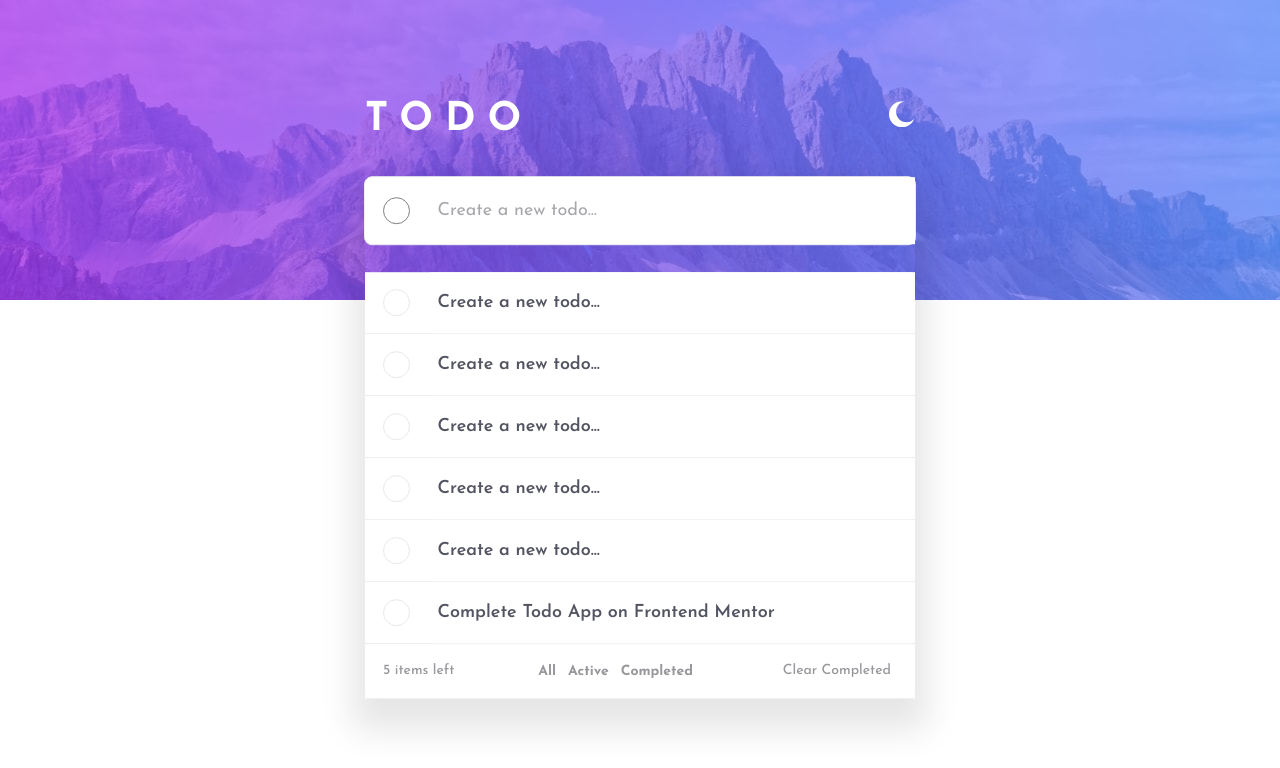
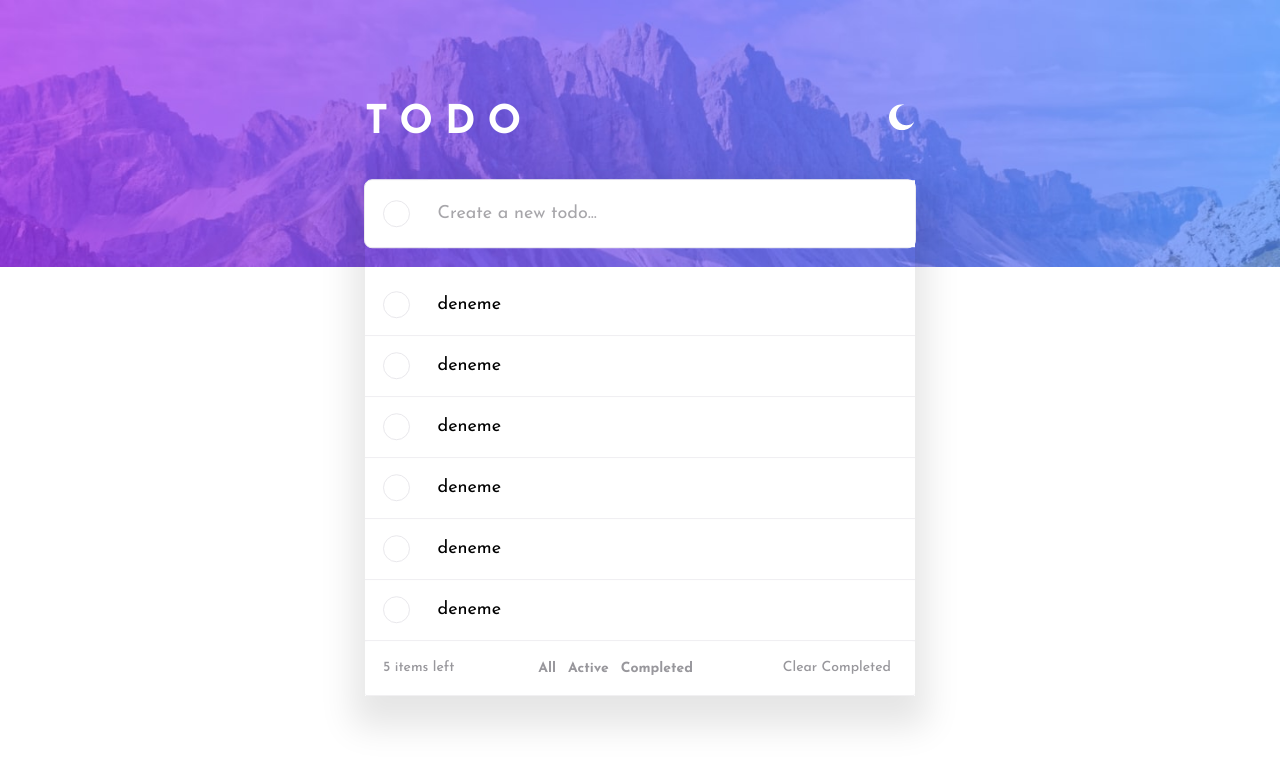
Before and after one commit to UTKUC3NGIZ/todo-app-react, a React (Create React App) app: page / in a window 1280 px wide. Shown: the top 768 px of the page. Built offline with nearby package versions, Linux system fonts and the light colour scheme.

Commit message:
todo list and header mobil UI completed
*buttons and todo delete buttons not made.

```diff
--- a/src/App.css
+++ b/src/App.css
@@ -2,7 +2,7 @@
 html {
   background: url(./assets/images/bg-desktop-light.jpg);
   background-repeat: no-repeat;
-  background-size: auto;
+  background-size: cover;
   font-size: 18px;
   font-family: "Josefin Sans", sans-serif; }
 
@@ -20,11 +20,11 @@
   .mainDiv .titleSection {
     display: flex;
     justify-content: space-between;
-    margin-bottom: 35px; }
+    margin-bottom: 1.944rem; }
     .mainDiv .titleSection h1 {
       font-size: 2.2rem;
       color: white;
-      letter-spacing: 12px;
+      letter-spacing: 0.667rem;
       font-weight: 700; }
 
 .todoSection {
@@ -32,27 +32,27 @@
   flex-direction: column;
   align-items: center;
   background-color: transparent;
-  width: 550px;
+  width: 30.556rem;
   box-shadow: 0px 19px 32px 12px rgba(0, 0, 0, 0.1); }
   .todoSection .addTodo {
     border: 1px solid RGB(236, 235, 238);
-    border-radius: 8px;
+    border-radius: 0.444rem;
     background-color: white;
     width: 100%;
     display: flex;
     justify-content: flex-end; }
     .todoSection .addTodo__checkbox {
-      width: 25px;
-      height: 25px;
+      width: 1.389rem;
+      height: 1.389rem;
       padding: 0;
       margin: 0;
-      border-radius: 15px;
-      border: 1px solid grey;
+      border-radius: 0.833rem;
+      border: 1px solid RGB(233, 232, 236);
       margin: auto; }
     .todoSection .addTodo__text {
       font-size: 1rem;
       width: 85%;
-      padding: 24px 10px;
+      padding: 1.333rem 0.556rem;
       border: none; }
     .todoSection .addTodo ::placeholder {
       color: RGB(167, 166, 170); }
@@ -68,17 +68,17 @@
         display: flex;
         justify-content: flex-end; }
         .todoSection .mainTodo ul li .todoInput__checkbox {
-          width: 25px;
-          height: 25px;
+          width: 1.389rem;
+          height: 1.389rem;
           padding: 0;
           margin: 0;
-          border-radius: 15px;
+          border-radius: 0.833rem;
           border: 1px solid RGB(233, 232, 236);
           margin: auto; }
         .todoSection .mainTodo ul li .todoInput__text {
           border-radius: 0.2rem;
           width: 85%;
-          padding: 21px 10px;
+          padding: 1.167rem 0.556rem;
           border: none;
           font-size: 1rem; }
         .todoSection .mainTodo ul li .todoInput ::placeholder {
@@ -96,19 +96,37 @@
         justify-content: space-between; }
         .todoSection .mainTodo .todoSetting > div p {
           color: RGB(152, 151, 156);
-          font-size: 14px;
+          font-size: 0.778rem;
           font-weight: 500; }
         .todoSection .mainTodo .todoSetting > div div button {
           color: RGB(152, 151, 156);
           border: none;
           background: transparent;
-          font-size: 14px;
+          font-size: 0.778rem;
           font-weight: 700; }
         .todoSection .mainTodo .todoSetting > div button {
           color: RGB(152, 151, 156);
           border: none;
           background: transparent;
-          font-size: 14px;
+          font-size: 0.778rem;
           font-weight: 500; }
 
+@media only screen and (min-width: 1440px) {
+  html {
+    font-size: 20px; } }
+@media only screen and (max-width: 375px) {
+  html {
+    font-size: 14px;
+    background: url(./assets/images/bg-mobile-light.jpg);
+    background-repeat: no-repeat; }
+
+  .mainDiv {
+    position: static;
+    transform: none;
+    margin: 50px 25px 0 25px; }
+    .mainDiv .todoSection {
+      width: 100%; }
+      .mainDiv .todoSection .addTodo__text {
+        padding: 1.2rem 0.5rem; } }
+
 /*# sourceMappingURL=app.css.map */
--- a/src/App.js
+++ b/src/App.js
@@ -52,11 +52,7 @@
                 <div className="todoInput">
                   <span className="todoInput__checkbox" type="checkbox"></span>
 
-                  <input
-                    className="todoInput__text"
-                    type="text"
-                    placeholder="Create a new todo..."
-                  />
+                  <span className="todoInput__text"> deneme</span>
                 </div>
               </li>
               <li>
@@ -64,11 +60,7 @@
                 <div className="todoInput">
                   <span className="todoInput__checkbox" type="checkbox"></span>
 
-                  <input
-                    className="todoInput__text"
-                    type="text"
-                    placeholder="Create a new todo..."
-                  />
+                  <span className="todoInput__text"> deneme</span>
                 </div>
               </li>
               <li>
@@ -76,11 +68,7 @@
                 <div className="todoInput">
                   <span className="todoInput__checkbox" type="checkbox"></span>
 
-                  <input
-                    className="todoInput__text"
-                    type="text"
-                    placeholder="Create a new todo..."
-                  />
+                  <span className="todoInput__text"> deneme</span>
                 </div>
               </li>
               <li>
@@ -88,11 +76,7 @@
                 <div className="todoInput">
                   <span className="todoInput__checkbox" type="checkbox"></span>
 
-                  <input
-                    className="todoInput__text"
-                    type="text"
-                    placeholder="Create a new todo..."
-                  />
+                  <span className="todoInput__text"> deneme</span>
                 </div>
               </li>
               <li>
@@ -100,11 +84,7 @@
                 <div className="todoInput">
                   <span className="todoInput__checkbox" type="checkbox"></span>
 
-                  <input
-                    className="todoInput__text"
-                    type="text"
-                    placeholder="Create a new todo..."
-                  />
+                  <span className="todoInput__text"> deneme</span>
                 </div>
               </li>
               <li>
@@ -112,11 +92,7 @@
                 <div className="todoInput">
                   <span className="todoInput__checkbox" type="checkbox"></span>
 
-                  <input
-                    className="todoInput__text"
-                    type="text"
-                    placeholder="Complete Todo App on Frontend Mentor"
-                  />
+                  <span className="todoInput__text"> deneme</span>
                 </div>
               </li>
             </ul>
--- a/src/app.scss
+++ b/src/app.scss
@@ -3,7 +3,7 @@
 html {
   background: url(./assets/images/bg-desktop-light.jpg);
   background-repeat: no-repeat;
-  background-size: auto;
+  background-size: cover;
   font-size: 18px;
   font-family: "Josefin Sans", sans-serif;
 }
@@ -24,12 +24,12 @@
   .titleSection {
     display: flex;
     justify-content: space-between;
-    margin-bottom: 35px;
+    margin-bottom: 1.944rem;
 
     h1 {
       font-size: 2.2rem;
       color: white;
-      letter-spacing: 12px;
+      letter-spacing: 0.667rem;
       font-weight: 700;
     }
     button {
@@ -42,30 +42,30 @@
   flex-direction: column;
   align-items: center;
   background-color: transparent;
-  width: 550px;
+  width: 30.556rem;
   box-shadow: 0px 19px 32px 12px rgba(0, 0, 0, 0.1);
 
   .addTodo {
     border: 1px solid RGB(236, 235, 238);
-    border-radius: 8px;
+    border-radius: 0.444rem;
     background-color: white;
     width: 100%;
     display: flex;
     justify-content: flex-end;
 
     &__checkbox {
-      width: 25px;
-      height: 25px;
+      width: 1.389rem;
+      height: 1.389rem;
       padding: 0;
       margin: 0;
-      border-radius: 15px;
-      border: 1px solid grey;
+      border-radius: 0.833rem;
+      border: 1px solid RGB(233, 232, 236);
       margin: auto;
     }
     &__text {
       font-size: 1rem;
       width: 85%;
-      padding: 24px 10px;
+      padding: 1.333rem 0.556rem;
       border: none;
     }
     ::placeholder {
@@ -87,18 +87,18 @@
           justify-content: flex-end;
 
           &__checkbox {
-            width: 25px;
-            height: 25px;
+            width: 1.389rem;
+            height: 1.389rem;
             padding: 0;
             margin: 0;
-            border-radius: 15px;
+            border-radius: 0.833rem;
             border: 1px solid RGB(233, 232, 236);
             margin: auto;
           }
           &__text {
             border-radius: 0.2rem;
             width: 85%;
-            padding: 21px 10px;
+            padding: 1.167rem 0.556rem;
             border: none;
             font-size: 1rem;
           }
@@ -123,7 +123,7 @@
 
         p {
           color: RGB(152, 151, 156);
-          font-size: 14px;
+          font-size: 0.778rem;
           font-weight: 500;
         }
         div {
@@ -131,7 +131,7 @@
             color: RGB(152, 151, 156);
             border: none;
             background: transparent;
-            font-size: 14px;
+            font-size: 0.778rem;
             font-weight: 700;
           }
         }
@@ -140,10 +140,43 @@
           color: RGB(152, 151, 156);
           border: none;
           background: transparent;
-          font-size: 14px;
+          font-size: 0.778rem;
           font-weight: 500;
         }
       }
     }
   }
 }
+
+@media only screen and (min-width: 1440px) {
+  html {
+    font-size: 20px;
+  }
+}
+@media only screen and (max-width: 375px) {
+  html {
+    font-size: 14px;
+    background: url(./assets/images/bg-mobile-light.jpg);
+    background-repeat: no-repeat;
+  }
+
+  .mainDiv {
+    position: static;
+    transform: none;
+    margin: 50px 25px 0 25px;
+
+    .todoSection {
+      width: 100%;
+
+      .addTodo {
+
+        &__checkbox{
+
+        }
+        &__text {
+          padding: 1.2rem 0.5rem;
+        }
+      }
+    }
+  }
+}
```
Also changed, not shown: 1 other file (tests, documents, lock files or other folders).
